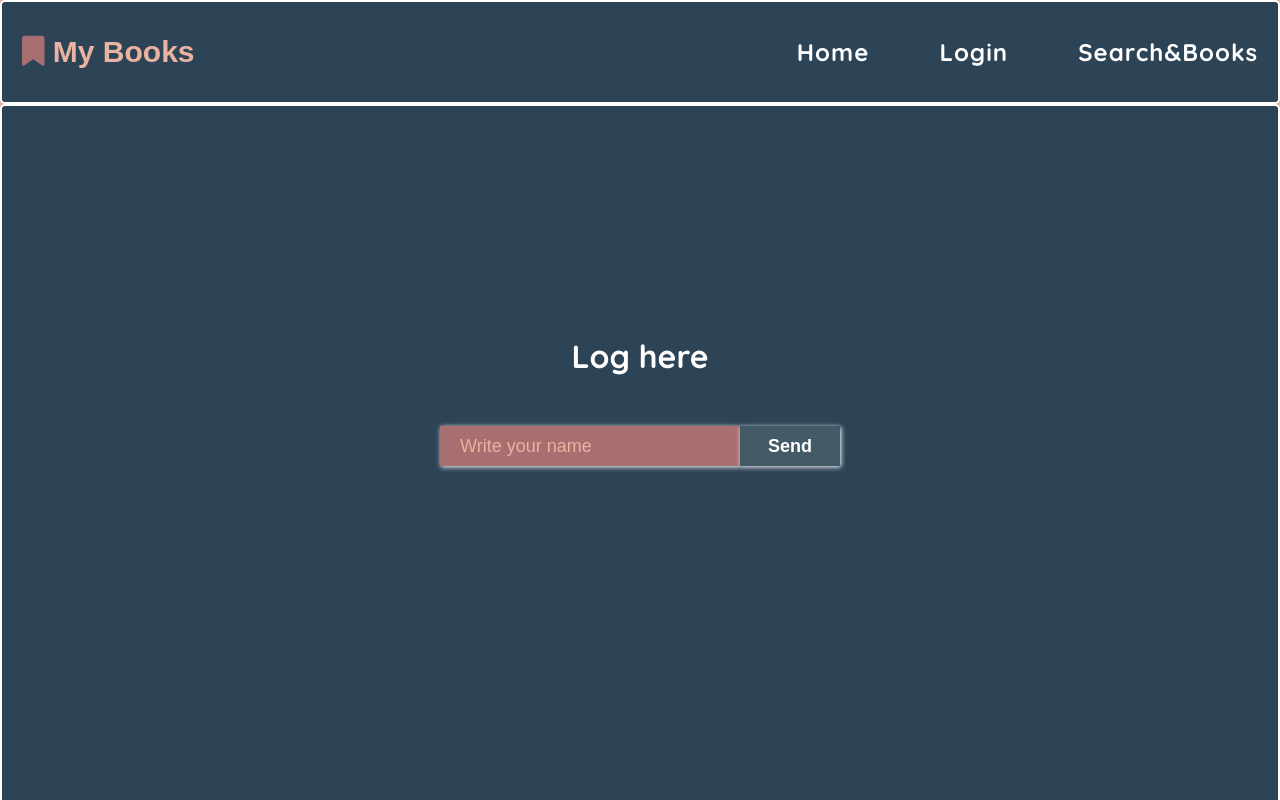
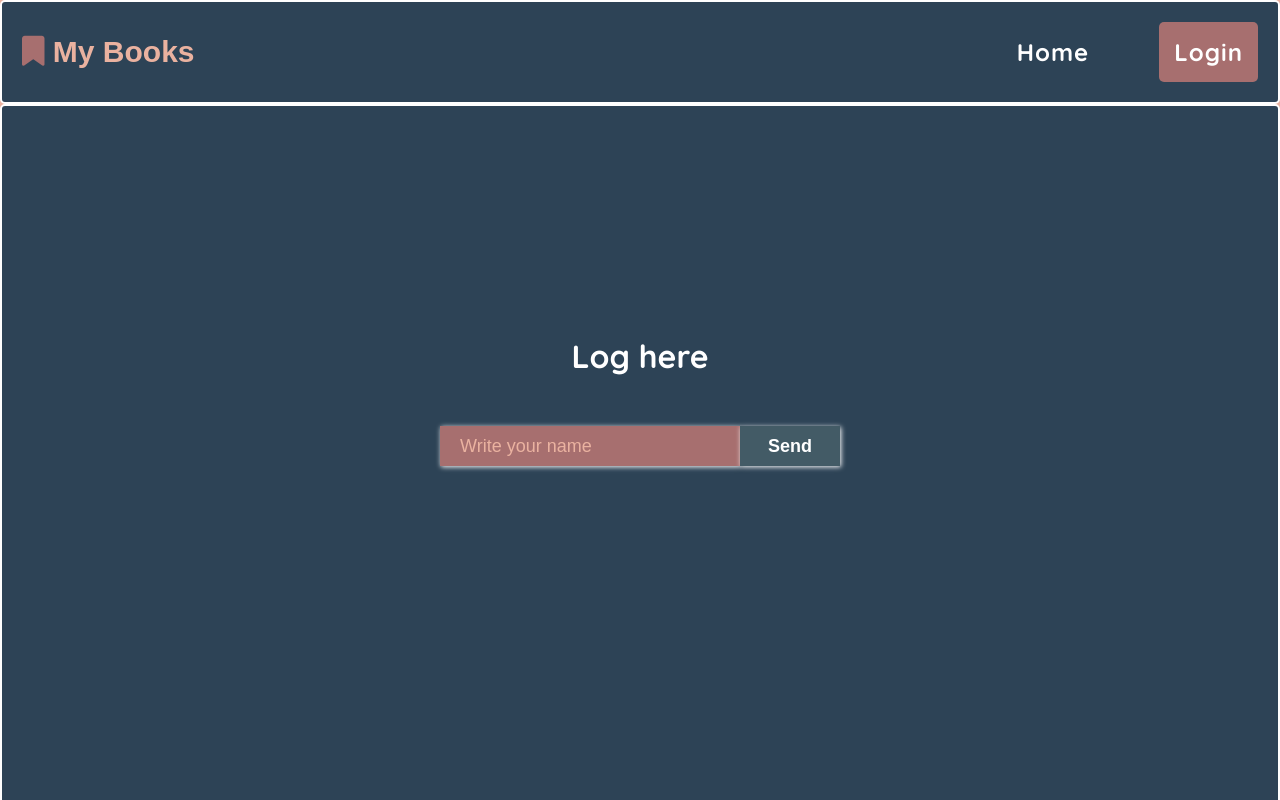
Before and after one commit to karolina-rachuta/myBooks, a React (Vite) app: page /#/login in a window 1280 px wide. Shown: the top 800 px of the page. Built offline with nearby package versions, Linux system fonts and the light colour scheme; a web font is replaced by a local one.

Commit message:
added for login local storage and when user is logged search&books and user name show up, also removed person icon when in API book does not have an author

```diff
--- a/src/js/App.jsx
+++ b/src/js/App.jsx
@@ -1,5 +1,5 @@
 // eslint-disable-next-line no-unused-vars
-import React from "react";
+import React, {useEffect, useState} from "react";
 import '../scss/main.scss'
 import {HashRouter, Routes, Route} from "react-router-dom";
 import {Home} from "./pages/Home.jsx";
@@ -8,12 +8,32 @@ import {Login} from "./pages/Login.jsx";
 import {Layout} from "./layouts/Layout.jsx";
 
 const App = () => {
+    const [name, setName] = useState(null);
+    const [logged, setLogged] = useState(false);
+
+    useEffect(() => {
+        if (localStorage.getItem('name')) {
+            setName(localStorage.getItem('name'));
+        }
+    }, []);
+
+    function handleNameAdd(event) {
+        localStorage.setItem('name', event.target.previousElementSibling.value);
+        setName(event.target.previousElementSibling.value);
+        setLogged(true);
+    }
+
+    useEffect(() => {
+        setLogged(name !== null);
+    }, [name]);
+
+    // localStorage.removeItem('name');
     return (
         <HashRouter>
             <Routes>
-                <Route path="/" element={<Layout />}>
+                <Route path="/" element={<Layout logged={logged} name={name}/>}>
                     <Route index element={<Home />} />
-                    <Route path="login" element={<Login />} />
+                    <Route path="login" element={<Login name={name} logged={logged} handleNameAdd={handleNameAdd} />} />
                     <Route path="search" element={<Search />} />
                 </Route>
             </Routes>
--- a/src/js/components/header/Header.jsx
+++ b/src/js/components/header/Header.jsx
@@ -1,7 +1,8 @@
 import {NavLink} from "react-router-dom";
-import React from "react";
 
-export const Header = () => {
+// eslint-disable-next-line react/prop-types
+export const Header = ({logged, name}) => {
+
     return (
         <header className="container">
             <nav className="navbar">
@@ -11,16 +12,25 @@ export const Header = () => {
                 <ul className="menu">
                     <li>
                         <NavLink
-                            to="/">Home</NavLink>
+                            to="/"
+                            className={({ isActive }) => isActive ? 'activeStyle' : undefined}>
+                            Home</NavLink>
                     </li>
-                    <li>
+
+                    {logged ? null
+                        :
+                        <li><NavLink
+                            to="/login"
+                            className={({ isActive }) => isActive ? 'activeStyle' : undefined}>Login</NavLink>
+                        </li>}
+
+                    {logged ? <li>
                         <NavLink
-                            to="/login">Login</NavLink>
-                    </li>
-                    <li>
-                        <NavLink
-                            to="/search">Search&Books</NavLink>
-                    </li>
+                            to="/search"
+                            className={({ isActive }) => isActive ? 'activeStyle' : undefined}>Search&Books</NavLink>
+                    </li> : null}
+
+                    {logged && <li><h3 style={{color: "#EAB2A0"}}>Cześć {name} &#x263B;!</h3></li>}
                 </ul>
             </nav>
         </header>
--- a/src/js/layouts/Layout.jsx
+++ b/src/js/layouts/Layout.jsx
@@ -3,9 +3,11 @@ import {Header} from "../components/header/Header.jsx";
 import {Main} from "../components/main/Main.jsx";
 import {Footer} from "../components/footer/Footer.jsx";
 
-export const Layout = () => {
+// eslint-disable-next-line react/prop-types
+export const Layout = ({logged, name}) => {
     return <>
-        <Header/>
+        {/* eslint-disable-next-line no-undef */}
+        <Header logged={logged} name={name}/>
         <Main/>
         <Footer/>
     </>
--- a/src/js/pages/Login.jsx
+++ b/src/js/pages/Login.jsx
@@ -1,20 +1,31 @@
-import React, {useState} from 'react';
+import React, {useState, useEffect} from 'react';
 
-export const Login = () => {
+// eslint-disable-next-line react/prop-types
+export const Login = ({name, handleNameAdd}) => {
 
-    const [name, setName] = useState(null);
+    // const [name, setName] = useState(null);
+    //
+    // useEffect(() => {
+    //     if (localStorage.getItem('name')) {
+    //         setName(localStorage.getItem('name'));
+    //     }
+    // }, []);
+    //
+    // function handleNameAdd(event) {
+    //     localStorage.setItem('name', event.target.previousElementSibling.value);
+    //     setName(event.target.previousElementSibling.value);
+    // }
 
         return (
-        <div className= "pages pages--login">
+            <div className="pages pages--login">
                 <div className="page__container page__container--login">
-            <h1>Log here</h1>
+                    {name && <h1>Cześć, {name}!</h1>}
+                    {!name && <><h1>Log here</h1>
                         <form onSubmit={(e) => e.preventDefault()}>
-                <input className="form__input" type="text" placeholder="Write your name" value={name}
-                       onChange={(e) => {
-                           setName(e.target.value)
-                       }}/>
-                <button type="submit" className="form__btn">Send</button>
+                            <input className="form__input" type="text" placeholder="Write your name"/>
+                            <button type="submit" onClick={handleNameAdd} className="form__btn">Send</button>
                         </form>
+                    </>}
                 </div>
             </div>
         )
--- a/src/js/pages/sub_Search/Book_comp.jsx
+++ b/src/js/pages/sub_Search/Book_comp.jsx
@@ -57,7 +57,7 @@ export const Book_component = ({
                                 </div>
                                 <div className="book__right_info">
                                     <h3>{book.title} </h3>
-                                    <h3><i className="fa-solid fa-user"></i> {book?.author_name?.[0]}</h3>
+                                    { book.author_name ? <h3><i className="fa-solid fa-user"></i> {book?.author_name?.[0]}</h3> : null }
                                     <h4>Notes:</h4>
                                     <textarea className="textarea"></textarea>
                                     <div>
@@ -91,7 +91,7 @@ export const Book_component = ({
                                 </div>
                                 <div className="book__right_info">
                                     <h3>{book.title} </h3>
-                                    <h3><i className="fa-solid fa-user"></i> {book?.author_name?.[0]}</h3>
+                                    { book.author_name ? <h3><i className="fa-solid fa-user"></i> {book?.author_name?.[0]}</h3> : null }
                                     <h4>Notes:</h4>
                                     <textarea className="textarea"></textarea>
                                     {/*<button className="btn__save">Save</button>*/}
@@ -124,7 +124,7 @@ export const Book_component = ({
                                 </div>
                                 <div className="book__right_info">
                                     <h3> {book.title} </h3>
-                                    <h3><i className="fa-solid fa-user"></i> {book?.author_name?.[0]}</h3>
+                                    { book.author_name ? <h3><i className="fa-solid fa-user"></i> {book?.author_name?.[0]}</h3> : null }
                                     <h4>Notes:</h4>
                                     <textarea className="textarea"></textarea>
                                     {/*<button className="btn__save">Save</button>*/}
--- a/src/js/pages/sub_Search/Search_comp.jsx
+++ b/src/js/pages/sub_Search/Search_comp.jsx
@@ -79,7 +79,7 @@ export const Search_component = ({books, setBooks, selectedBook, setSelectedBook
                                     )}
                                     <div className="book__text">
                                         <span><i className="fa-solid fa-bookmark"></i> {el.title}</span>
-                                        <span><i className="fa-solid fa-user"></i> {el.author_name}</span>
+                                        { el.author_name ? <span><i className="fa-solid fa-user"></i> {el.author_name}</span> : null}
                                         <select className="select__book"
                                                 value={bookCategories[index]}
                                                 onChange={(e) => setSelectedCategory(e.target.value)}>
--- a/src/scss/components/_header.scss
+++ b/src/scss/components/_header.scss
@@ -32,26 +32,17 @@ header i {
   }
 
   a:hover {
-    //background-color: $powderPink;
-    //padding: 20px;
-    //border-radius: 5px;
     color: $powderPink;
     font-weight: 700;
   }
 
-  a:focus {
-    background-color: $darkPowder;
-    padding: 20px;
-    border-radius: 5px;
-    color: $powderPink;
-    font-weight: 700;
-  }
+}
 
-  a:active {
-    background-color: $darkPowder;
-    padding: 20px;
-    border-radius: 5px;
-    color: $powderPink;
-    font-weight: 700;
-  }
+
+.activeStyle {
+  background-color: $darkPowder;
+  padding: 15px;
+  border-radius: 5px;
+  color: $darkGreen;
+  font-weight: 700;
 }
```
Lines whose indentation alone changed are shown as unchanged.
